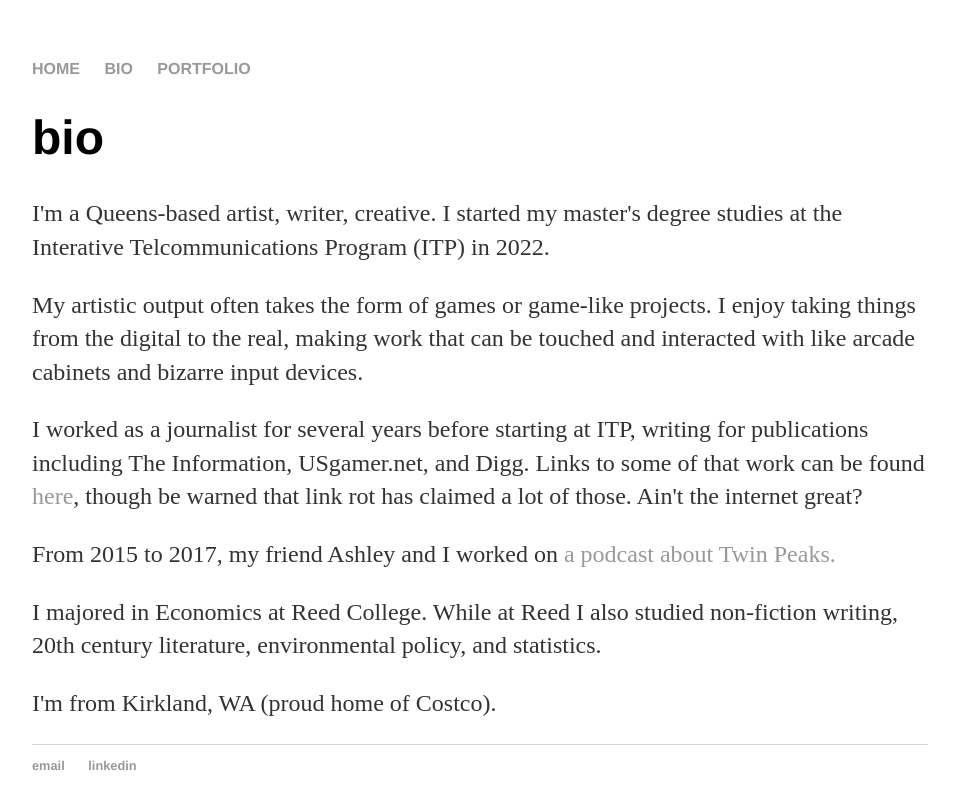
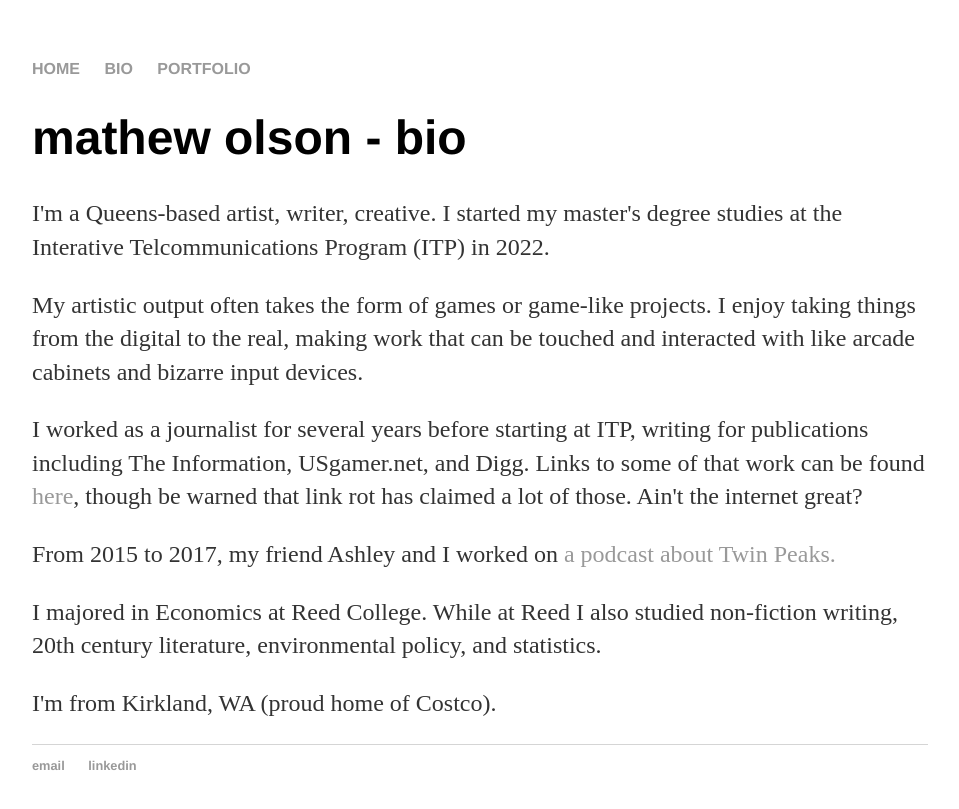
Before and after one commit to mathewolson/mathewolson.github.io, a Jekyll site: the page built from about.html, in a window 1280 px wide. Shown: the top 809 px of the page, without its empty margins (160-1119 px from the left). Built offline with Jekyll 4.4.1, drawn with Linux system fonts in a browser that asks for light colours.

Commit message:
Update about.html

```diff
--- a/about.html
+++ b/about.html
@@ -3,7 +3,7 @@ layout: default
 title: Bio
 ---
 <div class="blurb">
-	<h1>bio</h1>
+	<h1>mathew olson - bio</h1>
 	<p>I'm a Queens-based artist, writer, creative. I started my master's degree studies at the Interative Telcommunications Program (ITP) in 2022.</p>
 	<p>My artistic output often takes the form of games or game-like projects. I enjoy taking things from the digital to the real, making work that can be touched and interacted with like arcade cabinets and bizarre input devices.</p>
 	<p>I worked as a journalist for several years before starting at ITP, writing for publications including The Information, USgamer.net, and Digg. Links to some of that work can be found <a href="/writing">here</a>, though be warned that link rot has claimed a lot of those. Ain't the internet great?</p>
```
